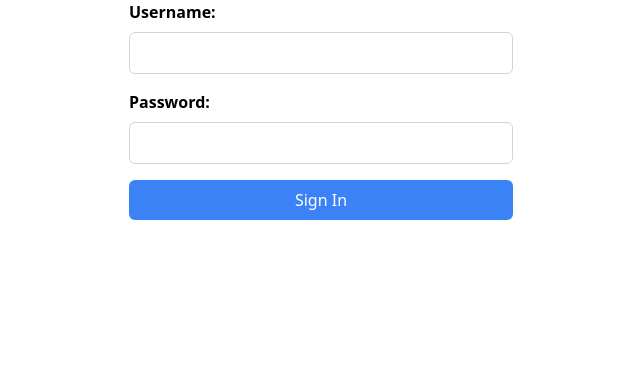
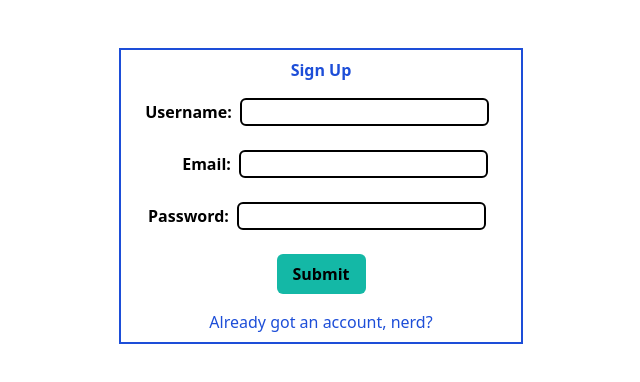
Before and after one commit to Palealmond/YourSpace, a React (Create React App) app in the folder your_space/: page /signup in a window 1280 px wide. Shown: the top 382 px of the page, without its empty margins (319-959 px from the left). Built offline with nearby package versions, Linux system fonts and the light colour scheme.

Commit message:
EOD edits

```diff
--- a/your_space/src/App.jsx
+++ b/your_space/src/App.jsx
@@ -5,6 +5,7 @@ import Header from "./components/Header/Header";
 import Posts from "./components/Posts/Posts";
 import CreateProfile from "./components/Profile/CreateProfile";
 import { Routes, Route, useNavigate } from "react-router-dom";
+import SignUp from "./components/SignUp/SignUp.jsx";
 
 const AuthenticationContext = createContext()
 
@@ -27,12 +28,26 @@ function App() {
     setIsAuthenticated(false);
     navigate('/signin');
   }
+  const handleSignUp = () => {
+    const local = localStorage.getItem('TOKEN')
+    if (local) {
+      setIsAuthenticated(true)
+    }
+    else {
+      setIsAuthenticated(false)
+    }
+  }
 
   useEffect(() => {
     handleSignIn()
   }, [])
 
+  useEffect(() => {
+    handleSignUp()
+  }, [])
+
   return (
+    <>
     <AuthenticationContext.Provider value={isAuthenticated}>
       {isAuthenticated ? (
         <>
@@ -43,10 +58,14 @@ function App() {
             <Route path="/posts" element={<Posts />} />
           </Routes>
         </>
-      ) : (
-        <SignIn onSignIn={handleSignIn} />
-      )}
-    </AuthenticationContext.Provider>
+        ) : (
+            <Routes>
+              <Route path="/" element={<SignIn onSignIn={handleSignIn} />} />
+              <Route path="/signup" element={<SignUp onSignUp={handleSignUp} />} />
+            </Routes>
+        )}
+      </AuthenticationContext.Provider>
+    </>
   );
 }
 
--- a/your_space/src/components/Posts/Posts.jsx
+++ b/your_space/src/components/Posts/Posts.jsx
@@ -77,7 +77,6 @@ export default function Posts() {
                     name="action"
                   >
                     <option>Save and Publish</option>
-                    <option>Save Draft</option>
                   </select>
                   <button
                     role="submit"
--- a/your_space/src/components/Profile/CreateProfile.jsx
+++ b/your_space/src/components/Profile/CreateProfile.jsx
@@ -7,9 +7,8 @@ const CreateProfile = () => {
     bio: "",
     location: "",
     birthdate: "",
-    // interests: "",
+    profileImage: null,
   });
-  const [imageFile, setImageFile] = useState(null);
 
   const handleInputChange = (event) => {
     const { name, value } = event.target;
@@ -19,7 +18,14 @@ const CreateProfile = () => {
   const handleFormSubmit = async (event) => {
     event.preventDefault();
     try {
-      const response = await axios.post("/create-profile/", formData);
+      const formDataObj = new FormData();
+      formDataObj.append('name', formData.name);
+      formDataObj.append('bio', formData.bio);
+      formDataObj.append('location', formData.location);
+      formDataObj.append('birthdate', formData.birthdate);
+      formDataObj.append('profileImage', formData.profileImage);
+
+      const response = await axios.post("/profiles/", formDataObj);
       console.log(response.data); // do something with the response data
     } catch (error) {
       console.error(error);
@@ -28,12 +34,7 @@ const CreateProfile = () => {
 
   const handleImageChange = (event) => {
     const file = event.target.files[0];
-    setImageFile(file); // Set the selected file as imageFile state
-    const reader = new FileReader();
-    reader.onloadend = () => {
-      setFormData({ ...formData, profileImage: reader.result });
-    };
-    reader.readAsDataURL(file);
+    setFormData({ ...formData, profileImage: file });
   };
 
   return (
@@ -83,11 +84,10 @@ const CreateProfile = () => {
                 className="border-2 border-black mx-2 rounded-md text-black"
                 type="date"
                 name="birthdate"
-                value={formData.birthdate}
                 onChange={handleInputChange}
-              />
-            </label>
-            <br />
+                />
+              </label>
+              <br />
             <label className="font-extrabold text-blue-700">
               Profile Image:
               <input
--- a/your_space/src/components/SignIn/SignIn.jsx
+++ b/your_space/src/components/SignIn/SignIn.jsx
@@ -1,23 +1,29 @@
 import { useState } from 'react';
 import { signIn } from '../../api/users.js'
+import { Link } from 'react-router-dom';
 
 function SignIn({ onSignIn }) {
   const [username, setUsername] = useState('');
   const [password, setPassword] = useState('');
-  console.log(onSignIn)
+  const [error, setError] = useState('');
+
   const handleSubmit = async (e) => {
     e.preventDefault();
+    if (!username || !password) {
+      setError('Please enter your username and password');
+      return;
+    }
     const res = await signIn(username, password);
-    if (res.login) {
+    if (res.error) {
+      setError(res.error);
+      return;
+    }
     onSignIn(res.user);
-      console.log(onSignIn);
-    } else {
-      onSignIn(res.message);
-
-    }
   };
 
   return (
+    <>
+      {error && <p className="text-red-500">{error}</p>}
       <form onSubmit={handleSubmit} className="max-w-sm mx-auto">
         <div className="mb-4">
           <label htmlFor="username" className="block mb-2 font-semibold">Username:</label>
@@ -29,7 +35,14 @@ function SignIn({ onSignIn }) {
         </div>
         <button type="submit" className="w-full py-2 px-4 text-white bg-blue-500 rounded-md hover:bg-blue-600">Sign In</button>
       </form>
-  );
+      <span>
+        <Link className="text-blue-700" to="/SignUp">
+          {" "}
+          Already got an account, nerd?{" "}
+        </Link>
+      </span>
+    </>
+  )
 }
 
 export default SignIn;
--- a/your_space/src/components/SignUp/SignUp.jsx
+++ b/your_space/src/components/SignUp/SignUp.jsx
@@ -20,7 +20,7 @@ const SignUp = () => {
     event.preventDefault();
     try {
       await api.signup('/create-user/', formData);
-      navigate('/signin');
+      navigate('/');
     } catch (error) {
       console.error(error);
     }
```
Also changed, not shown: your_space/src/components/Header/Header.jsx (line endings or trailing spaces), your_space/src/components/Landing_Page/Login.css (deleted), your_space/src/components/Landing_Page/Login.jsx (deleted), your_space/src/components/Landing_Page/Signup.css (deleted), your_space/src/components/Landing_Page/Signup.jsx (deleted). Lines whose indentation alone changed are shown as unchanged.
